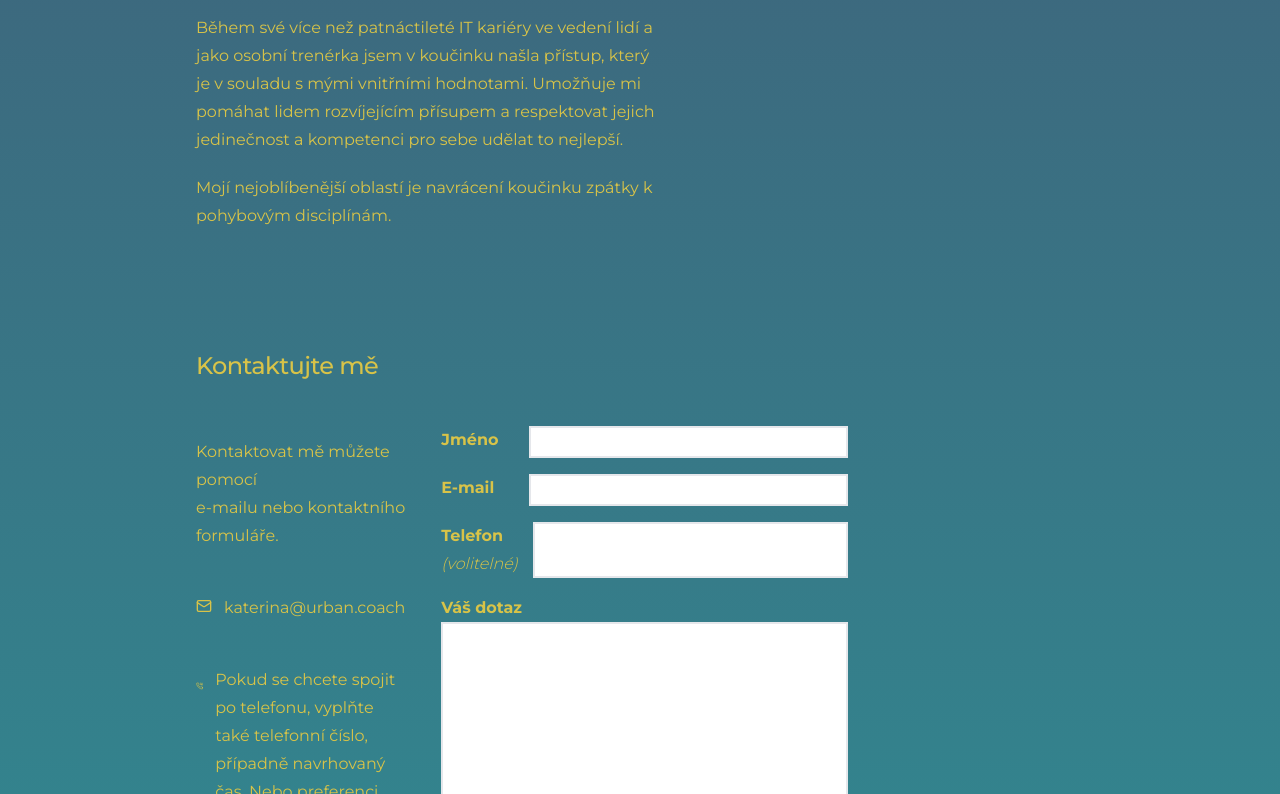
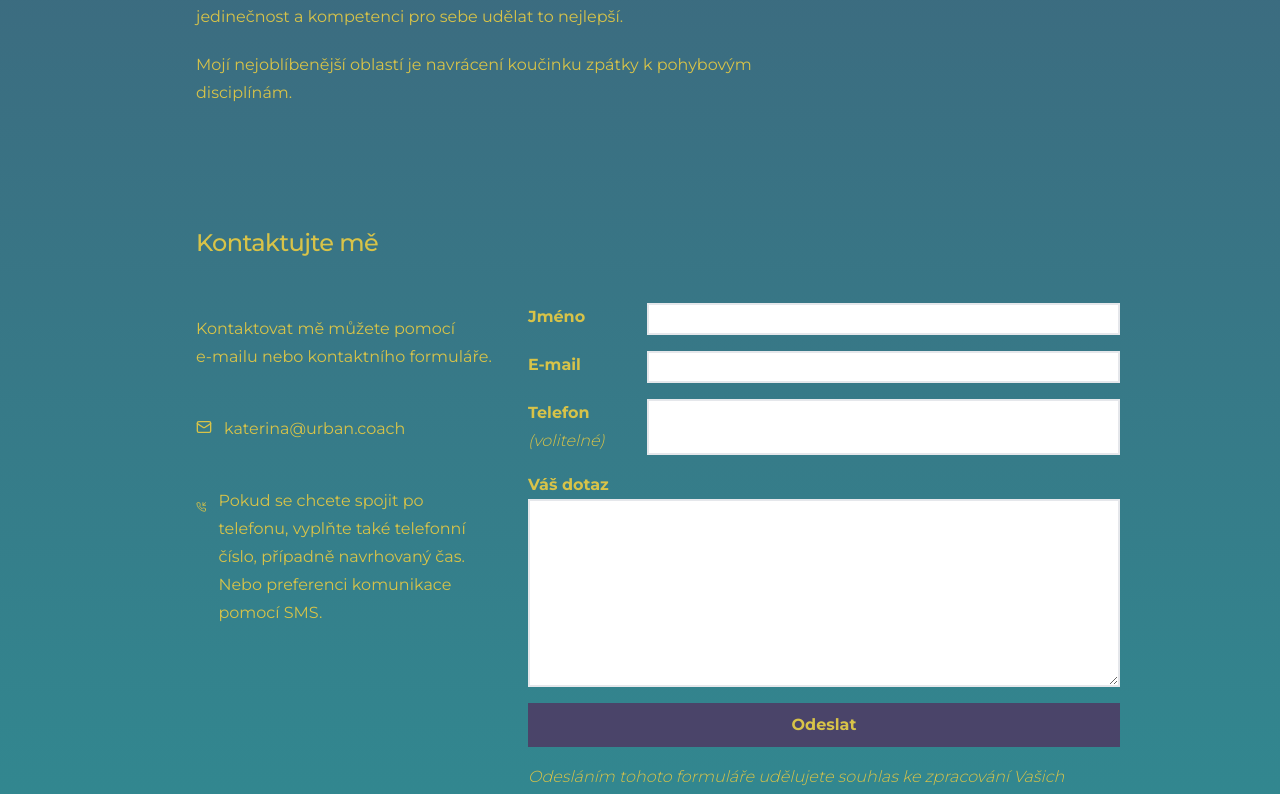
Before and after one commit to PetitSuave/suavecoachweb, a Next.js app: page / in a window 1280 px wide. Shown: the part 1209-2003 px from the top of the page. Built offline with nearby package versions, Linux system fonts and the light colour scheme.

Commit message:
Removed: prose 700 px limitation of width removed

```diff
--- a/app/global.css
+++ b/app/global.css
@@ -47,14 +47,16 @@ body {
 
 .prose {
   @apply text-[#d8c348] dark:text-[#d8c348] font-[Montserrat];
+  width: 100%;
+  max-width: none;
 }
 
 .prose .anchor {
   @apply absolute invisible no-underline;
   margin-left: -1em;
   padding-right: 0.5em;
-  width: 80%;
-  max-width: 960px;
+  width: 100%;
+  max-width: none;
   cursor: pointer;
 }
 
```
